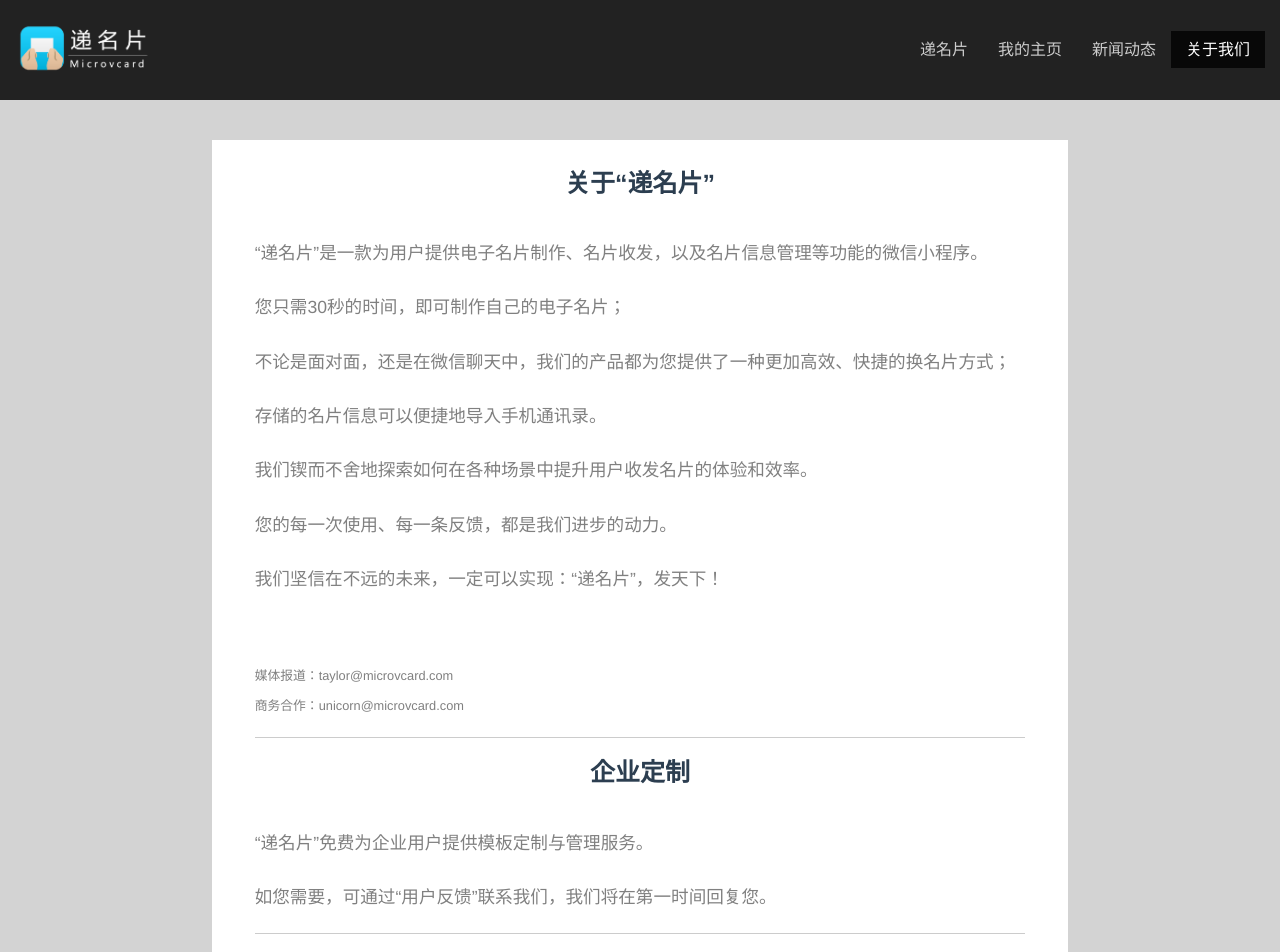
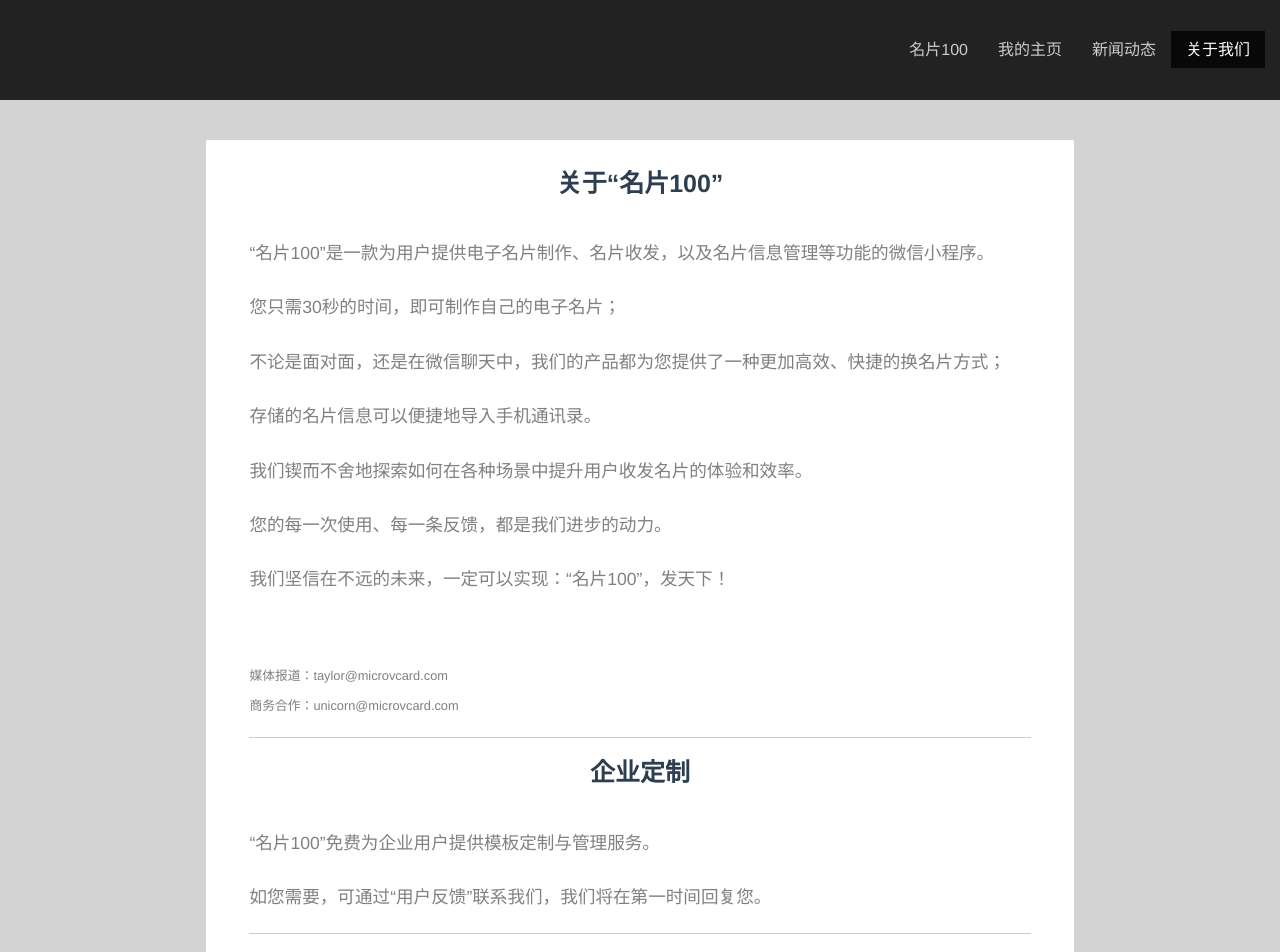
Before and after one commit to mizne/micro-card, a Vue app: page /about in a window 1280 px wide. Shown: the top 952 px of the page. Built offline with nearby package versions, Linux system fonts and the light colour scheme; a small style sheet from the web is missing.

Commit message:
remove logo

```diff
--- a/src/components/HomeFifth.vue
+++ b/src/components/HomeFifth.vue
@@ -21,7 +21,7 @@
          preload="auto" loop="" autoplay="" poster="../assets/mpj.png" src="https://img-1255379270.cosbj.myqcloud.com/video/%E5%BE%AE%E4%BF%A1%E7%BE%A4%E6%8F%9B%E5%90%8D%E7%89%871.5.mp4  "></video>
       </div>
       <div class="desc">
-        <h3 v-if="show">“递名片”利用前沿技术，自动整合各个微信群中所有名片信息。你可以在微信群中，高效地查找、保存所需的人脉。有了“递名片”，在微信群中换名片，才如此与众不同。</h3>
+        <h3 v-if="show">“名片100”利用前沿技术，自动整合各个微信群中所有名片信息。你可以在微信群中，高效地查找、保存所需的人脉。有了“名片100”，在微信群中换名片，才如此与众不同。</h3>
       </div>
 
     </div>
--- a/src/components/HomeFirst.vue
+++ b/src/components/HomeFirst.vue
@@ -5,7 +5,7 @@
         name="slide"
         enter-active-class="slideInUp"
       >
-        <h1 v-if="show">“递名片”，重新定义名片。</h1>
+        <h1 v-if="show">“名片100”，重新定义名片。</h1>
       </transition>
       <transition
         name="slide"
@@ -17,7 +17,7 @@
         name="slide"
         enter-active-class="slideInUp"
       >
-        <p v-if="show">使用微信“扫一扫”，免费使用微信小程序“递名片”。</p>
+        <p v-if="show">使用微信“扫一扫”，免费使用微信小程序“名片100”。</p>
       </transition>
     </center>
   </div>
--- a/src/components/HomeNine.vue
+++ b/src/components/HomeNine.vue
@@ -5,7 +5,7 @@
         name="slide"
         enter-active-class="slideInUp"
       >
-        <h1 v-if="show">“递名片”，重新定义名片。</h1>
+        <h1 v-if="show">“名片100”，重新定义名片。</h1>
       </transition>
       <transition
         name="slide"
--- a/src/components/HomeSecond.vue
+++ b/src/components/HomeSecond.vue
@@ -5,7 +5,7 @@
         name="slide"
         enter-active-class="slideInUp"
       >
-        <p v-if="show">“递名片”--商务人士必备的电子名片制作、收发，人脉信息管理工具。</p>
+        <p v-if="show">“名片100”--商务人士必备的电子名片制作、收发，人脉信息管理工具。</p>
       </transition>
       <transition
         name="slide"
@@ -29,7 +29,7 @@
         name="slide"
         enter-active-class="slideInUp"
       >
-        <p v-if="show">“递名片”，为商务沟通提供了无限可能。</p>
+        <p v-if="show">“名片100”，为商务沟通提供了无限可能。</p>
       </transition>
     </center>
   </div>
--- a/src/components/HomeSix.vue
+++ b/src/components/HomeSix.vue
@@ -11,7 +11,7 @@
         name="slide"
         enter-active-class="slideInUp"
       >
-        <h3 v-if="show">  用手机拍摄自己名片，“递名片”就能自动帮你把信息「填好」。</h3>
+        <h3 v-if="show">  用手机拍摄自己名片，“名片100”就能自动帮你把信息「填好」。</h3>
       </transition>
       <transition
         name="slide"
--- a/src/components/NavBar.vue
+++ b/src/components/NavBar.vue
@@ -1,13 +1,13 @@
 <template>
     <div id="navbar">
       <div class="logo">
-        <img src="../assets/home-logo.png">
+        <!-- <img src="../assets/home-logo.png"> -->
       </div>
       <div class="router-container">
         <div class="navbar-collapse">
           <i class="iconfont icon-menu" @click="showMenu = !showMenu"></i>
           <ul class="navbar nav" v-if="showMenu" @click="showMenu = !showMenu">
-            <li><router-link to="/">递名片</router-link></li>
+            <li><router-link to="/">名片100</router-link></li>
             <li><router-link to="/my-home">我的主页</router-link></li>
             <li><router-link to="/news">新闻动态</router-link></li>
             <li><router-link to="/about">关于我们</router-link></li>
@@ -16,7 +16,7 @@
 
         <div class="navbar-expand">
           <ul class="navbar nav">
-            <li><router-link to="/">递名片</router-link></li>
+            <li><router-link to="/">名片100</router-link></li>
             <li><router-link to="/my-home">我的主页</router-link></li>
             <li><router-link to="/news">新闻动态</router-link></li>
             <li><router-link to="/about">关于我们</router-link></li>
--- a/src/views/About.vue
+++ b/src/views/About.vue
@@ -3,15 +3,15 @@
   <div class="about">
     <div class="container">
       <div class="about-microcard">
-        <div class="header">关于“递名片”</div>
+        <div class="header">关于“名片100”</div>
         <div class="content">
-          <p>“递名片”是一款为用户提供电子名片制作、名片收发，以及名片信息管理等功能的微信小程序。</p>
+          <p>“名片100”是一款为用户提供电子名片制作、名片收发，以及名片信息管理等功能的微信小程序。</p>
           <p>您只需30秒的时间，即可制作自己的电子名片；</p>
           <p>不论是面对面，还是在微信聊天中，我们的产品都为您提供了一种更加高效、快捷的换名片方式；</p>
           <p>存储的名片信息可以便捷地导入手机通讯录。</p>
           <p>我们锲而不舍地探索如何在各种场景中提升用户收发名片的体验和效率。</p>
           <p>您的每一次使用、每一条反馈，都是我们进步的动力。</p>
-          <p>我们坚信在不远的未来，一定可以实现：“递名片”，发天下！</p>
+          <p>我们坚信在不远的未来，一定可以实现：“名片100”，发天下！</p>
           <p class="email">媒体报道：taylor@microvcard.com</p>
           <p class="email">商务合作：unicorn@microvcard.com</p>
         </div>
@@ -20,7 +20,7 @@
       <div class="qiyedingzhi">
         <div class="header">企业定制</div>
         <div class="content">
-          <p>“递名片”免费为企业用户提供模板定制与管理服务。</p>
+          <p>“名片100”免费为企业用户提供模板定制与管理服务。</p>
           <p>如您需要，可通过“用户反馈”联系我们，我们将在第一时间回复您。</p>
         </div>
       </div>
@@ -28,7 +28,7 @@
       <div class="yonghufankui">
         <div class="header">用户反馈</div>
         <div class="content">
-          <p>请帮助我们更好地为您提供服务。若您在使用“递名片”时，有任何反馈意见或建议，请使用以下格式发给我们。</p>
+          <p>请帮助我们更好地为您提供服务。若您在使用“名片100”时，有任何反馈意见或建议，请使用以下格式发给我们。</p>
           <p>您也可以扫码添加客服为微信好友，或者直接在小程序中点击“联系客服”联系我们。</p>
         </div>
       </div>
--- a/src/views/News.vue
+++ b/src/views/News.vue
@@ -25,18 +25,18 @@ import NewsItem from '@/components/NewsItem.vue'
 export default class News extends Vue {
   public newses = [
     {
-      title: '“递名片”，让商务沟通事半功倍',
+      title: '“名片100”，让商务沟通事半功倍',
       logo: require('../assets/7.png'),
       sign: '微名天下',
       desc:
-        '一直以来，如何高效地收发名片、整理名片信息，都困扰着有大量社交需求的商务人士。“递名片”通过微信小程序，免费为广大商务人士提供了提供电子名片制作、名片收发，以及名片信息管理等功能。名片收发：提升各种场景中的名片收发效率。在“发名片”页面，点击“发送本张名片”即可发送到微信好友或群聊…'
+        '一直以来，如何高效地收发名片、整理名片信息，都困扰着有大量社交需求的商务人士。“名片100”通过微信小程序，免费为广大商务人士提供了提供电子名片制作、名片收发，以及名片信息管理等功能。名片收发：提升各种场景中的名片收发效率。在“发名片”页面，点击“发送本张名片”即可发送到微信好友或群聊…'
     },
     {
       title: '他用微信小程序嗖嗖发名片 30秒创建2秒收发 5万用户人均每周发7张',
       logo: require('../assets/5.jpeg'),
       sign: '铅笔道',
       desc:
-        '宋晓钧抽屉里放满了各种各样的名片，足足有600张之多。坐在办公桌前的他一手拿着名片，一手拿着手机，把名片上的姓名、电话一一存到手机里。“太麻烦了，要是名片能直接保存在手机里就好了。”宋晓钧在心里琢磨这个想法挺久了，直到去年年底，他创立了“递名片”，才将计划落地。“递名片”是一个可为用户提供电子名片制作及收发服务的微信小程序...'
+        '宋晓钧抽屉里放满了各种各样的名片，足足有600张之多。坐在办公桌前的他一手拿着名片，一手拿着手机，把名片上的姓名、电话一一存到手机里。“太麻烦了，要是名片能直接保存在手机里就好了。”宋晓钧在心里琢磨这个想法挺久了，直到去年年底，他创立了“名片100”，才将计划落地。“名片100”是一个可为用户提供电子名片制作及收发服务的微信小程序...'
     }
   ]
 }
```
